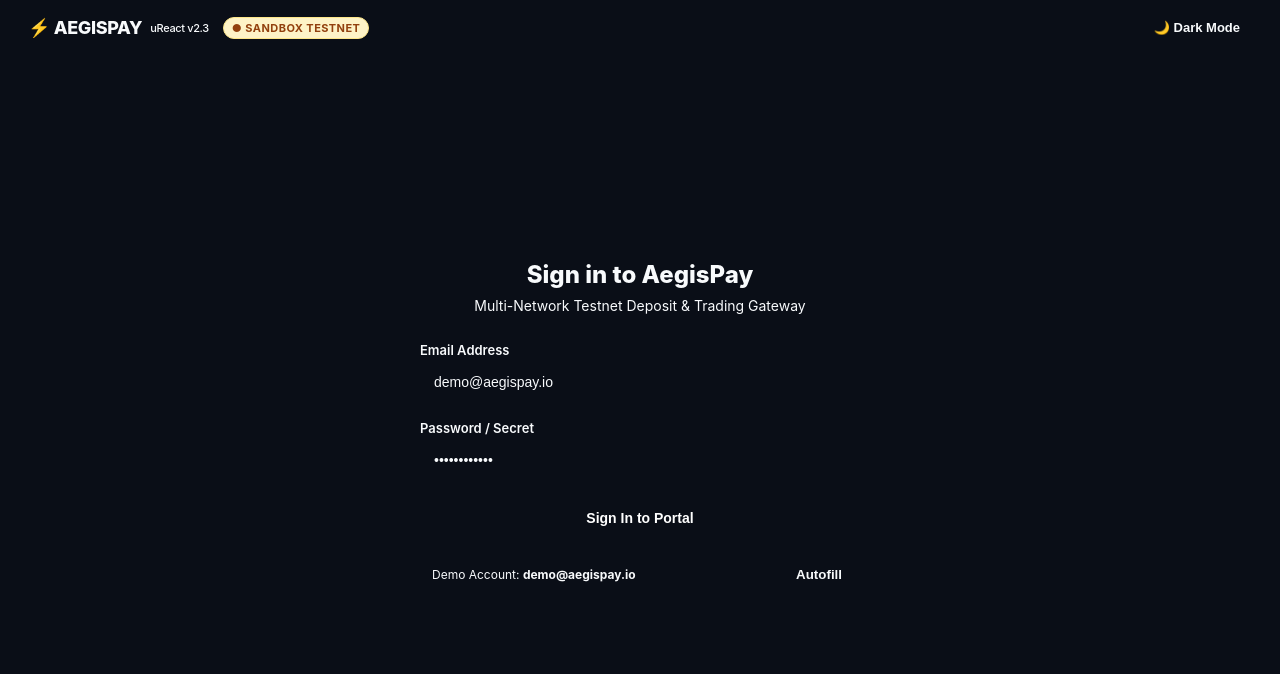
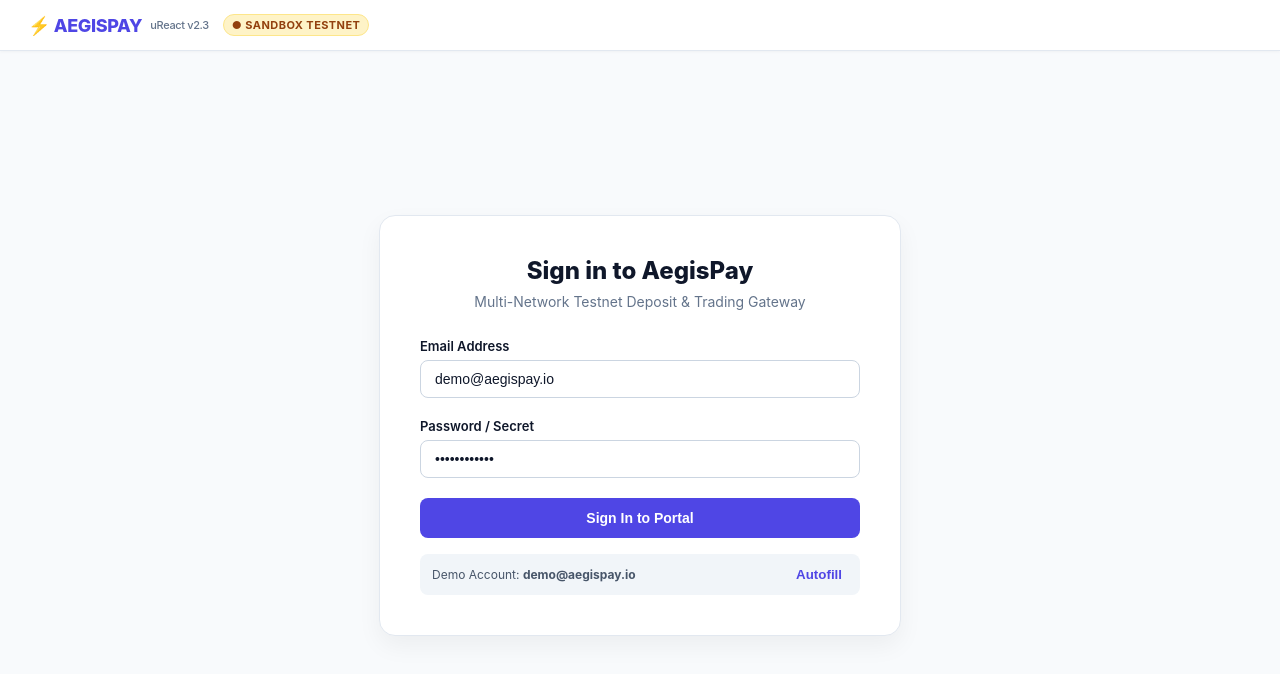
Before and after one commit to jins-coder/aegispay, a React (Vite) app in the folder apps/customer-portal/: page / in a window 1280 px wide. Shown: the top 674 px of the page. Built offline with nearby package versions, Linux system fonts and the light colour scheme.

Commit message:
fix(ui): enforce clean pure light theme across html and uReact app components

```diff
--- a/apps/customer-portal/index.html
+++ b/apps/customer-portal/index.html
@@ -8,8 +8,8 @@
     body {
       margin: 0;
       padding: 0;
-      background-color: #0a0e17;
-      color: #f8fafc;
+      background-color: #f8fafc;
+      color: #0f172a;
       font-family: -apple-system, BlinkMacSystemFont, "Segoe UI", Roboto, sans-serif;
     }
   </style>
--- a/apps/customer-portal/src/App.tsx
+++ b/apps/customer-portal/src/App.tsx
@@ -13,7 +13,7 @@
 
 const API_BASE = 'http://localhost:3000';
 
-// 1. Reactive uReact Store for AegisPay Customer Portal
+// 1. Reactive uReact Store for AegisPay Customer Portal (Clean Light Theme)
 export const portalStore = createStore({
   // Auth state
   isAuthenticated: false,
@@ -23,9 +23,6 @@
   apiKey: '',
   authError: '',
   isAuthenticating: false,
-
-  // UI Theme: default 'light'
-  theme: 'light' as 'light' | 'dark',
 
   // Deposit & Balances
   selectedAsset: 'usdt',
@@ -42,9 +39,6 @@
   copyToast: '',
 
   // Methods
-  toggleTheme() {
-    this.theme = this.theme === 'light' ? 'dark' : 'light';
-  },
   login(email: string, name: string, apiKey: string) {
     this.isAuthenticated = true;
     this.userEmail = email;
@@ -226,53 +220,33 @@
     }
   };
 
-  const isLight = store.theme === 'light';
-
   return (
     <Scoped css={`
-      :root {
-        --bg-page: ${isLight ? '#f8fafc' : '#0a0f1d'};
-        --bg-card: ${isLight ? '#ffffff' : '#111827'};
-        --bg-card-subtle: ${isLight ? '#f1f5f9' : '#1e293b'};
-        --border-color: ${isLight ? '#e2e8f0' : '#2d3748'};
-        --border-focus: ${isLight ? '#4f46e5' : '#6366f1'};
-        --text-primary: ${isLight ? '#0f172a' : '#f8fafc'};
-        --text-secondary: ${isLight ? '#64748b' : '#94a3b8'};
-        --text-muted: ${isLight ? '#94a3b8' : '#64748b'};
-        --brand-primary: #4f46e5;
-        --brand-accent: #10b981;
-        --brand-warn: #f59e0b;
-        --shadow-sm: ${isLight ? '0 1px 3px rgba(0,0,0,0.06)' : '0 1px 3px rgba(0,0,0,0.3)'};
-        --shadow-md: ${isLight ? '0 4px 12px rgba(0,0,0,0.05)' : '0 4px 16px rgba(0,0,0,0.4)'};
-        --shadow-lg: ${isLight ? '0 10px 25px rgba(0,0,0,0.08)' : '0 10px 30px rgba(0,0,0,0.6)'};
-      }
-
       .app-container {
         min-height: 100vh;
-        background-color: var(--bg-page);
-        color: var(--text-primary);
+        background-color: #f8fafc;
+        color: #0f172a;
         font-family: -apple-system, BlinkMacSystemFont, "Segoe UI", Roboto, Inter, Helvetica, Arial, sans-serif;
         display: flex;
         flex-direction: column;
-        transition: background-color 0.25s ease, color 0.25s ease;
       }
 
       /* Navbar */
       .navbar {
-        background-color: var(--bg-card);
-        border-bottom: 1px solid var(--border-color);
+        background-color: #ffffff;
+        border-bottom: 1px solid #e2e8f0;
         padding: 14px 28px;
         display: flex;
         align-items: center;
         justify-content: space-between;
-        box-shadow: var(--shadow-sm);
+        box-shadow: 0 1px 3px rgba(0,0,0,0.04);
       }
       .nav-left { display: flex; align-items: center; gap: 14px; }
       .brand-title {
         font-size: 18px;
         font-weight: 800;
         letter-spacing: -0.02em;
-        color: var(--brand-primary);
+        color: #4f46e5;
         display: flex;
         align-items: center;
         gap: 8px;
@@ -290,25 +264,9 @@
       }
       .nav-right { display: flex; align-items: center; gap: 14px; }
 
-      .btn-theme {
-        background: var(--bg-card-subtle);
-        color: var(--text-primary);
-        border: 1px solid var(--border-color);
-        padding: 6px 12px;
-        border-radius: 8px;
-        font-size: 13px;
-        font-weight: 600;
-        cursor: pointer;
-        display: flex;
-        align-items: center;
-        gap: 6px;
-        transition: all 0.2s;
-      }
-      .btn-theme:hover { border-color: var(--border-focus); }
-
       .user-pill {
-        background: var(--bg-card-subtle);
-        border: 1px solid var(--border-color);
+        background: #f1f5f9;
+        border: 1px solid #e2e8f0;
         border-radius: 8px;
         padding: 6px 12px;
         display: flex;
@@ -320,7 +278,7 @@
         width: 24px;
         height: 24px;
         border-radius: 50%;
-        background: var(--brand-primary);
+        background: #4f46e5;
         color: #ffffff;
         display: flex;
         align-items: center;
@@ -329,10 +287,10 @@
         font-size: 11px;
       }
       .btn-logout {
-        background: rgba(239, 68, 68, 0.1);
-        color: #ef4444;
-        border: 1px solid rgba(239, 68, 68, 0.3);
-        padding: 6px 12px;
+        background: #fee2e2;
+        color: #b91c1c;
+        border: 1px solid #fca5a5;
+        padding: 6px 14px;
         border-radius: 8px;
         font-size: 13px;
         font-weight: 600;
@@ -353,36 +311,36 @@
         padding: 40px 20px;
       }
       .login-card {
-        background: var(--bg-card);
-        border: 1px solid var(--border-color);
+        background: #ffffff;
+        border: 1px solid #e2e8f0;
         border-radius: 16px;
         padding: 40px;
         width: 100%;
         max-width: 440px;
-        box-shadow: var(--shadow-lg);
+        box-shadow: 0 10px 25px rgba(0,0,0,0.05);
       }
       .login-header { text-align: center; margin-bottom: 28px; }
-      .login-header h1 { font-size: 24px; font-weight: 800; margin: 0 0 8px 0; color: var(--text-primary); }
-      .login-header p { font-size: 14px; color: var(--text-secondary); margin: 0; }
+      .login-header h1 { font-size: 24px; font-weight: 800; margin: 0 0 8px 0; color: #0f172a; }
+      .login-header p { font-size: 14px; color: #64748b; margin: 0; }
 
       .form-group { margin-bottom: 20px; }
-      .form-label { display: block; font-size: 13px; font-weight: 600; margin-bottom: 6px; color: var(--text-primary); }
+      .form-label { display: block; font-size: 13px; font-weight: 600; margin-bottom: 6px; color: #0f172a; }
       .form-input {
         width: 100%;
         padding: 10px 14px;
-        border: 1px solid var(--border-color);
+        border: 1px solid #cbd5e1;
         border-radius: 8px;
-        background: var(--bg-card);
-        color: var(--text-primary);
+        background: #ffffff;
+        color: #0f172a;
         font-size: 14px;
         outline: none;
         box-sizing: border-box;
       }
-      .form-input:focus { border-color: var(--brand-primary); }
+      .form-input:focus { border-color: #4f46e5; }
 
       .btn-primary {
         width: 100%;
-        background: var(--brand-primary);
+        background: #4f46e5;
         color: #ffffff;
         border: none;
         padding: 12px;
@@ -397,10 +355,10 @@
       .demo-autofill {
         margin-top: 16px;
         padding: 12px;
-        background: var(--bg-card-subtle);
+        background: #f1f5f9;
         border-radius: 8px;
         font-size: 12px;
-        color: var(--text-secondary);
+        color: #475569;
         display: flex;
         justify-content: space-between;
         align-items: center;
@@ -424,20 +382,20 @@
         margin-bottom: 28px;
       }
       .card {
-        background: var(--bg-card);
-        border: 1px solid var(--border-color);
+        background: #ffffff;
+        border: 1px solid #e2e8f0;
         border-radius: 12px;
         padding: 24px;
-        box-shadow: var(--shadow-sm);
+        box-shadow: 0 1px 3px rgba(0,0,0,0.04);
         transition: transform 0.2s ease, box-shadow 0.2s ease;
       }
-      .card:hover { box-shadow: var(--shadow-md); }
+      .card:hover { box-shadow: 0 4px 12px rgba(0,0,0,0.06); }
       .card-title {
         font-size: 12px;
         font-weight: 700;
         text-transform: uppercase;
         letter-spacing: 0.05em;
-        color: var(--text-secondary);
+        color: #64748b;
         margin-bottom: 8px;
         display: flex;
         justify-content: space-between;
@@ -446,17 +404,17 @@
       .card-amount {
         font-size: 28px;
         font-weight: 800;
-        color: var(--text-primary);
+        color: #0f172a;
         letter-spacing: -0.02em;
         font-family: ui-monospace, SFMono-Regular, Menlo, Monaco, Consolas, monospace;
       }
       .card-subtext {
         font-size: 12px;
-        color: var(--text-muted);
+        color: #94a3b8;
         margin-top: 6px;
       }
       .btn-action-sm {
-        background: var(--brand-primary);
+        background: #4f46e5;
         color: #ffffff;
         border: none;
         padding: 6px 14px;
@@ -485,23 +443,23 @@
       }
       .net-chip {
         padding: 12px;
-        border: 1px solid var(--border-color);
+        border: 1px solid #e2e8f0;
         border-radius: 8px;
-        background: var(--bg-card-subtle);
+        background: #f8fafc;
         cursor: pointer;
         text-align: left;
         transition: all 0.2s;
       }
       .net-chip.active {
-        border-color: var(--brand-primary);
-        background: ${isLight ? 'rgba(79, 70, 229, 0.06)' : 'rgba(99, 102, 241, 0.15)'};
+        border-color: #4f46e5;
+        background: #eef2ff;
       }
-      .net-chip-title { font-size: 13px; font-weight: 700; color: var(--text-primary); }
-      .net-chip-desc { font-size: 11px; color: var(--text-secondary); margin-top: 2px; }
+      .net-chip-title { font-size: 13px; font-weight: 700; color: #0f172a; }
+      .net-chip-desc { font-size: 11px; color: #64748b; margin-top: 2px; }
 
       .addr-field {
-        background: var(--bg-card-subtle);
-        border: 1px solid var(--border-color);
+        background: #f1f5f9;
+        border: 1px solid #e2e8f0;
         border-radius: 8px;
         padding: 12px;
         display: flex;
@@ -511,10 +469,10 @@
         word-break: break-all;
         font-family: monospace;
         font-size: 13px;
-        color: var(--text-primary);
+        color: #0f172a;
       }
       .btn-copy {
-        background: var(--brand-primary);
+        background: #4f46e5;
         color: #ffffff;
         border: none;
         padding: 6px 12px;
@@ -532,15 +490,15 @@
         align-items: center;
         justify-content: center;
         padding: 20px;
-        background: var(--bg-card-subtle);
+        background: #f8fafc;
         border-radius: 12px;
-        border: 1px solid var(--border-color);
+        border: 1px solid #e2e8f0;
       }
 
       /* Simulator Card */
       .sim-card {
-        background: ${isLight ? '#f0fdf4' : 'rgba(16, 185, 129, 0.08)'};
-        border: 1px solid ${isLight ? '#bbf7d0' : 'rgba(16, 185, 129, 0.3)'};
+        background: #f0fdf4;
+        border: 1px solid #bbf7d0;
         border-radius: 12px;
         padding: 20px;
         margin-top: 20px;
@@ -570,15 +528,15 @@
         font-size: 11px;
         font-weight: 700;
         text-transform: uppercase;
-        color: var(--text-secondary);
+        color: #64748b;
         padding: 10px 12px;
-        border-bottom: 1px solid var(--border-color);
+        border-bottom: 1px solid #e2e8f0;
       }
       .tx-table td {
         padding: 14px 12px;
         font-size: 13px;
-        border-bottom: 1px solid var(--border-color);
-        color: var(--text-primary);
+        border-bottom: 1px solid #e2e8f0;
+        color: #0f172a;
       }
       .status-pill {
         display: inline-block;
@@ -594,7 +552,7 @@
       .modal-overlay {
         position: fixed;
         inset: 0;
-        background: rgba(15, 23, 42, 0.6);
+        background: rgba(15, 23, 42, 0.4);
         backdrop-filter: blur(4px);
         display: flex;
         align-items: center;
@@ -602,13 +560,13 @@
         z-index: 50;
       }
       .modal-box {
-        background: var(--bg-card);
-        border: 1px solid var(--border-color);
+        background: #ffffff;
+        border: 1px solid #e2e8f0;
         border-radius: 16px;
         padding: 28px;
         width: 100%;
         max-width: 460px;
-        box-shadow: var(--shadow-lg);
+        box-shadow: 0 20px 25px -5px rgba(0, 0, 0, 0.1);
       }
 
       .toast {
@@ -621,7 +579,7 @@
         border-radius: 8px;
         font-size: 13px;
         font-weight: 600;
-        box-shadow: 0 10px 30px rgba(0,0,0,0.3);
+        box-shadow: 0 10px 30px rgba(0,0,0,0.2);
         z-index: 100;
       }
     `}>
@@ -631,22 +589,18 @@
           <div className="nav-left">
             <div className="brand-title">
               <span>⚡ AEGISPAY</span>
-              <span style={{ fontSize: '11px', color: 'var(--text-secondary)', fontWeight: 500 }}>uReact v2.3</span>
+              <span style={{ fontSize: '11px', color: '#64748b', fontWeight: 500 }}>uReact v2.3</span>
             </div>
             <div className="badge-testnet">● Sandbox Testnet</div>
           </div>
 
           <div className="nav-right">
-            <button className="btn-theme" onClick={() => store.toggleTheme()}>
-              {isLight ? '🌙 Dark Mode' : '☀️ Light Mode'}
-            </button>
-
             <Show when={store.isAuthenticated}>
               <div className="user-pill">
-                <div className="user-avatar">{store.userName.charAt(0)}</div>
+                <div className="user-avatar">{store.userName ? store.userName.charAt(0) : 'U'}</div>
                 <div>
                   <div style={{ fontWeight: 700, fontSize: '12px' }}>{store.userEmail}</div>
-                  <div style={{ fontSize: '10px', color: 'var(--brand-accent)' }}>● Tier-2 KYC Verified</div>
+                  <div style={{ fontSize: '10px', color: '#10b981' }}>● Tier-2 KYC Verified</div>
                 </div>
               </div>
               <button className="btn-logout" onClick={() => store.logout()}>
@@ -696,7 +650,7 @@
               <div className="demo-autofill">
                 <span>Demo Account: <strong>demo@aegispay.io</strong></span>
                 <button
-                  style={{ background: 'transparent', border: 'none', color: 'var(--brand-primary)', fontWeight: 700, cursor: 'pointer' }}
+                  style={{ background: 'transparent', border: 'none', color: '#4f46e5', fontWeight: 700, cursor: 'pointer' }}
                   onClick={() => {
                     setLoginInputEmail('demo@aegispay.io');
                     setLoginInputPassword('••••••••••••');
@@ -715,12 +669,12 @@
             {/* Header Telemetry */}
             <div style={{ display: 'flex', justifyContent: 'space-between', alignItems: 'center', marginBottom: '24px' }}>
               <div>
-                <h1 style={{ fontSize: '24px', fontWeight: 800, margin: '0 0 4px 0' }}>Custody & Balances</h1>
-                <div style={{ color: 'var(--text-secondary)', fontSize: '13px' }}>
+                <h1 style={{ fontSize: '24px', fontWeight: 800, margin: '0 0 4px 0', color: '#0f172a' }}>Custody & Balances</h1>
+                <div style={{ color: '#64748b', fontSize: '13px' }}>
                   Real-time Double-Entry Ledger Balances (Anti-Spoofing & Watch-Only Indexing)
                 </div>
               </div>
-              <div style={{ fontSize: '12px', color: 'var(--text-secondary)' }}>
+              <div style={{ fontSize: '12px', color: '#64748b' }}>
                 Live Stream Ticks: <SignalValue signal={liveTickSignal} />
               </div>
             </div>
@@ -730,7 +684,7 @@
               <div className="card">
                 <div className="card-title">
                   <span>Funding Balance (USDT)</span>
-                  <span style={{ color: 'var(--brand-accent)' }}>● Inbound</span>
+                  <span style={{ color: '#10b981' }}>● Inbound</span>
                 </div>
                 <div className="card-amount">{store.fundingUsdt} <span style={{ fontSize: '16px' }}>USDT</span></div>
                 <div className="card-subtext">Direct on-chain deposit settlements</div>
@@ -742,7 +696,7 @@
               <div className="card">
                 <div className="card-title">
                   <span>Trading Balance (USDT)</span>
-                  <span style={{ color: 'var(--brand-primary)' }}>● Spot Ledger</span>
+                  <span style={{ color: '#4f46e5' }}>● Spot Ledger</span>
                 </div>
                 <div className="card-amount">{store.tradingUsdt} <span style={{ fontSize: '16px' }}>USDT</span></div>
                 <div className="card-subtext">Allocated for spot order execution</div>
@@ -837,7 +791,7 @@
                   className="qr-wrapper"
                   dangerouslySetInnerHTML={{ __html: renderQRCodeSvg(store.currentAddress || 'AegisPay-Testnet', 180) }}
                 />
-                <div style={{ fontSize: '12px', color: 'var(--text-secondary)', marginTop: '16px', textAlign: 'center', maxWidth: '300px' }}>
+                <div style={{ fontSize: '12px', color: '#64748b', marginTop: '16px', textAlign: 'center', maxWidth: '300px' }}>
                   Scan with any testnet mobile wallet. Only send {store.selectedAsset.toUpperCase()} to this address.
                 </div>
               </div>
@@ -860,7 +814,7 @@
                 <tbody>
                   <For each={store.transactions} fallback={
                     <tr>
-                      <td colSpan={6} style={{ textAlign: 'center', color: 'var(--text-muted)', padding: '24px' }}>
+                      <td colSpan={6} style={{ textAlign: 'center', color: '#94a3b8', padding: '24px' }}>
                         No transactions recorded yet. Click "Simulate 10 USDT Deposit" above!
                       </td>
                     </tr>
@@ -872,13 +826,13 @@
                         </td>
                         <td>{tx.networkId}</td>
                         <td><strong>{tx.assetId ? tx.assetId.toUpperCase() : 'USDT'}</strong></td>
-                        <td style={{ fontWeight: 700, color: 'var(--brand-accent)' }}>+{tx.amountDecimal}</td>
+                        <td style={{ fontWeight: 700, color: '#10b981' }}>+{tx.amountDecimal}</td>
                         <td>
                           <span className={`status-pill ${tx.status === 'CREDITED' ? 'status-credited' : 'status-pending'}`}>
                             {tx.status}
                           </span>
                         </td>
-                        <td style={{ color: 'var(--text-secondary)', fontSize: '12px' }}>
+                        <td style={{ color: '#64748b', fontSize: '12px' }}>
                           {new Date(tx.createdAt || tx.timestamp).toLocaleTimeString()}
                         </td>
                       </tr>
@@ -892,10 +846,10 @@
             <Show when={store.isTransferModalOpen}>
               <div className="modal-overlay">
                 <div className="modal-box">
-                  <h3 style={{ fontSize: '18px', fontWeight: 800, margin: '0 0 8px 0', color: 'var(--text-primary)' }}>
+                  <h3 style={{ fontSize: '18px', fontWeight: 800, margin: '0 0 8px 0', color: '#0f172a' }}>
                     Internal Balance Allocation
                   </h3>
-                  <p style={{ fontSize: '13px', color: 'var(--text-secondary)', margin: '0 0 20px 0' }}>
+                  <p style={{ fontSize: '13px', color: '#64748b', margin: '0 0 20px 0' }}>
                     Transfer funds from <strong>Funding Account</strong> (on-chain deposits) to <strong>Trading Account</strong> (active spot orders).
                   </p>
 
@@ -907,7 +861,7 @@
                       value={store.transferAmount}
                       onChange={(e) => (store.transferAmount = e.target.value)}
                     />
-                    <div style={{ fontSize: '11px', color: 'var(--text-secondary)', marginTop: '4px' }}>
+                    <div style={{ fontSize: '11px', color: '#64748b', marginTop: '4px' }}>
                       Available in Funding: {store.fundingUsdt} USDT
                     </div>
                   </div>
@@ -915,7 +869,7 @@
                   <div style={{ display: 'flex', gap: '10px', marginTop: '24px' }}>
                     <button
                       className="btn-primary"
-                      style={{ background: 'var(--bg-card-subtle)', color: 'var(--text-primary)' }}
+                      style={{ background: '#f1f5f9', color: '#0f172a' }}
                       onClick={() => store.closeTransfer()}
                     >
                       Cancel
--- a/packages/ureact/src/system/components/Scoped.tsx
+++ b/packages/ureact/src/system/components/Scoped.tsx
@@ -37,8 +37,8 @@
       .map((sel: string) => {
         const s = sel.trim();
         if (!s) return '';
-        // Handle :host or & to target the scoped container itself
-        if (s === ':host' || s === '&') {
+        // Handle :host, &, or :root to target the scoped container itself
+        if (s === ':host' || s === '&' || s === ':root') {
           return scopeSelector;
         }
         if (s.startsWith(':host(')) {
```
Also changed, not shown: 2 other files (tests, documents, lock files or other folders).
